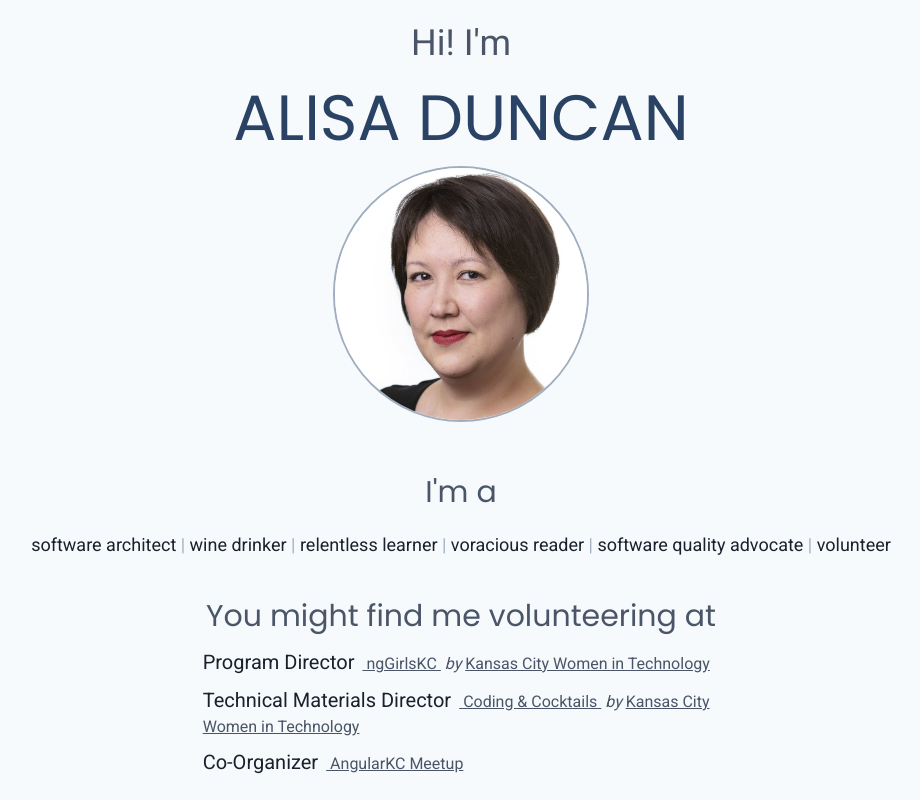
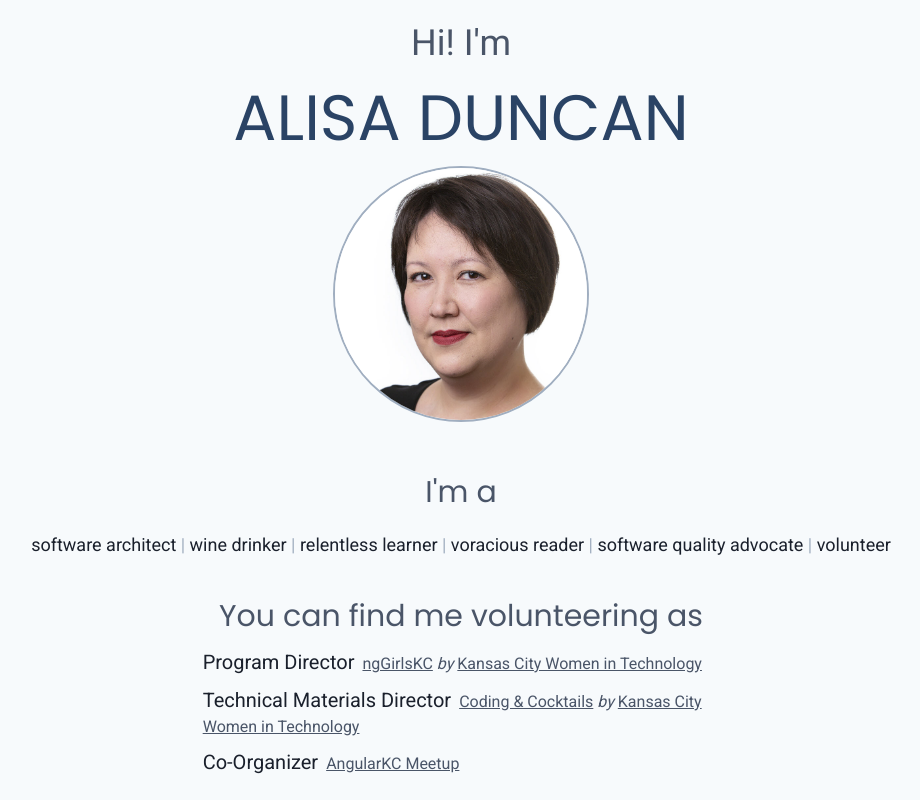
Before and after one commit to alisaduncan/alisaduncan-site, an Angular app: page /home in a window 1280 px wide. Shown: the top 800 px of the page, without its empty margins (179-1099 px from the left). Built offline with nearby package versions, Linux system fonts and the light colour scheme; no server answers.

Commit message:
update layout and wording (#6)

```diff
--- a/src/app/home/home.component.html
+++ b/src/app/home/home.component.html
@@ -20,19 +20,18 @@
   </section>
 
   <section class="volunteer m-1 pt-6 md:pt-8 lg:pt-8 xl:pt-8">
-    <h2 class="font-display text-3xl">You might find me volunteering at</h2>
+    <h2 class="font-display text-3xl">You can find me volunteering as</h2>
     <ul class="w-11/12 lg:w-2/3 xl:w-5/12 mx-auto text-left mt-2">
       <li><span class="text-xl pr-2 text-gray-900">Program Director</span><br class="md:hidden"/><a
-        href="nggirls.kcwomenintech.org" target="_blank" class="underline"> ngGirlsKC </a> <span
-        class="italic">&nbsp;by </span> <a href="https://kcwomenintech.org/" target="_blank" class="underline"> Kansas
+        href="https://nggirls.kcwomenintech.org" target="_blank" class="underline">ngGirlsKC</a><span
+        class="italic px-1">by</span> <a href="https://kcwomenintech.org/" target="_blank" class="underline">Kansas
         City Women in Technology</a></li>
-      <li class="mt-2"><span class="text-xl pr-2 text-gray-900">Technical Materials Director</span><br
-        class="md:hidden"/><a href="https://codingandcocktails.kcwomenintech.org/" target="_blank" class="underline">
-        Coding & Cocktails </a> <span class="italic">&nbsp;by </span> <a href="https://kcwomenintech.org/"
-                                                                         target="_blank" class="underline"> Kansas City
-        Women in Technology</a></li>
+      <li class="mt-2"><span class="text-xl pr-2 text-gray-900">Technical Materials Director</span><br class="md:hidden"/>
+        <a href="https://codingandcocktails.kcwomenintech.org/" target="_blank" class="underline">Coding & Cocktails</a>
+        <span class="italic px-1">by</span>
+        <a href="https://kcwomenintech.org/" target="_blank" class="underline">Kansas City Women in Technology</a></li>
       <li class="mt-2"><span class="text-xl pr-2 text-gray-900">Co-Organizer</span><br class="md:hidden"/><a
-        href="https://www.meetup.com/angularkc/" target="_blank" class="underline"> AngularKC Meetup</a></li>
+        href="https://www.meetup.com/angularkc/" target="_blank" class="underline">AngularKC Meetup</a></li>
     </ul>
   </section>
 
--- a/src/app/resume/resume.component.html
+++ b/src/app/resume/resume.component.html
@@ -15,10 +15,10 @@
       <section class="contact w-11/12 mx-auto mb-6 text-center">
         <h2 class="text-3xl my-3 font-display text-adGunmetal">Contact</h2>
         <ul class="sm:w-5/12 md:w-1/3 lg:w-4/5 mx-auto">
-          <li class="mb-2 flex flex-row justify-center sm:justify-start md:justify-start lg:justify-start xl:justify-center"><mat-icon svgIcon="feather:mail" class="text-adBlueGray"></mat-icon><span class="pl-3 leading-tight align-middle">alisa<span><mat-icon class="email mx-1" svgIcon="feather:at-sign" aria-label="@"></mat-icon></span>alisaduncan.dev</span></li>
-          <li class="mb-2 flex flex-row justify-center sm:justify-start md:justify-start lg:justify-start xl:justify-center"><mat-icon svgIcon="feather:linkedin" class="text-adBlueGray"></mat-icon><span class="pl-3 leading-tight align-middle"><a class="underline" href="https://linkedin.com/in/jalisaduncan" target="_blank">linkedin/in/jalisaduncan</a></span></li>
-          <li class="mb-2 flex flex-row justify-center sm:justify-start md:justify-start lg:justify-start xl:justify-center"><mat-icon svgIcon="feather:github" class="text-adBlueGray"></mat-icon><span class="pl-3 leading-tight align-middle"><a class="underline" href="https://github.com/alisaduncan">github.com/alisaduncan</a></span></li>
-          <li class="flex flex-row justify-center sm:justify-start md:justify-start lg:justify-start xl:justify-center"><mat-icon svgIcon="feather:map-pin" class="text-adBlueGray"></mat-icon><span class="pl-3 leading-tight align-middle">Kansas City, MO</span></li>
+          <li class="mb-2 flex flex-column items-center justify-center sm:justify-start md:justify-start lg:justify-start xl:justify-center"><mat-icon svgIcon="feather:mail" class="text-adBlueGray"></mat-icon><span class="pl-3 leading-tight">alisa<span><mat-icon class="email mx-1" svgIcon="feather:at-sign" aria-label="@"></mat-icon></span>alisaduncan.dev</span></li>
+          <li class="mb-2 flex flex-column items-center justify-center sm:justify-start md:justify-start lg:justify-start xl:justify-center"><mat-icon svgIcon="feather:linkedin" class="text-adBlueGray"></mat-icon><span class="pl-3 leading-tight"><a class="underline" href="https://linkedin.com/in/jalisaduncan" target="_blank">linkedin/in/jalisaduncan</a></span></li>
+          <li class="mb-2 flex flex-column items-center justify-center sm:justify-start md:justify-start lg:justify-start xl:justify-center"><mat-icon svgIcon="feather:github" class="text-adBlueGray"></mat-icon><span class="pl-3 leading-tight"><a class="underline" href="https://github.com/alisaduncan" target="_blank">github.com/alisaduncan</a></span></li>
+          <li class="flex flex-column items-center justify-center sm:justify-start md:justify-start lg:justify-start xl:justify-center"><mat-icon svgIcon="feather:map-pin" class="text-adBlueGray"></mat-icon><span class="pl-3 leading-tight">Kansas City, MO</span></li>
         </ul>
       </section>
       <section class="skills w-11/12 mx-auto mb-6">
```
